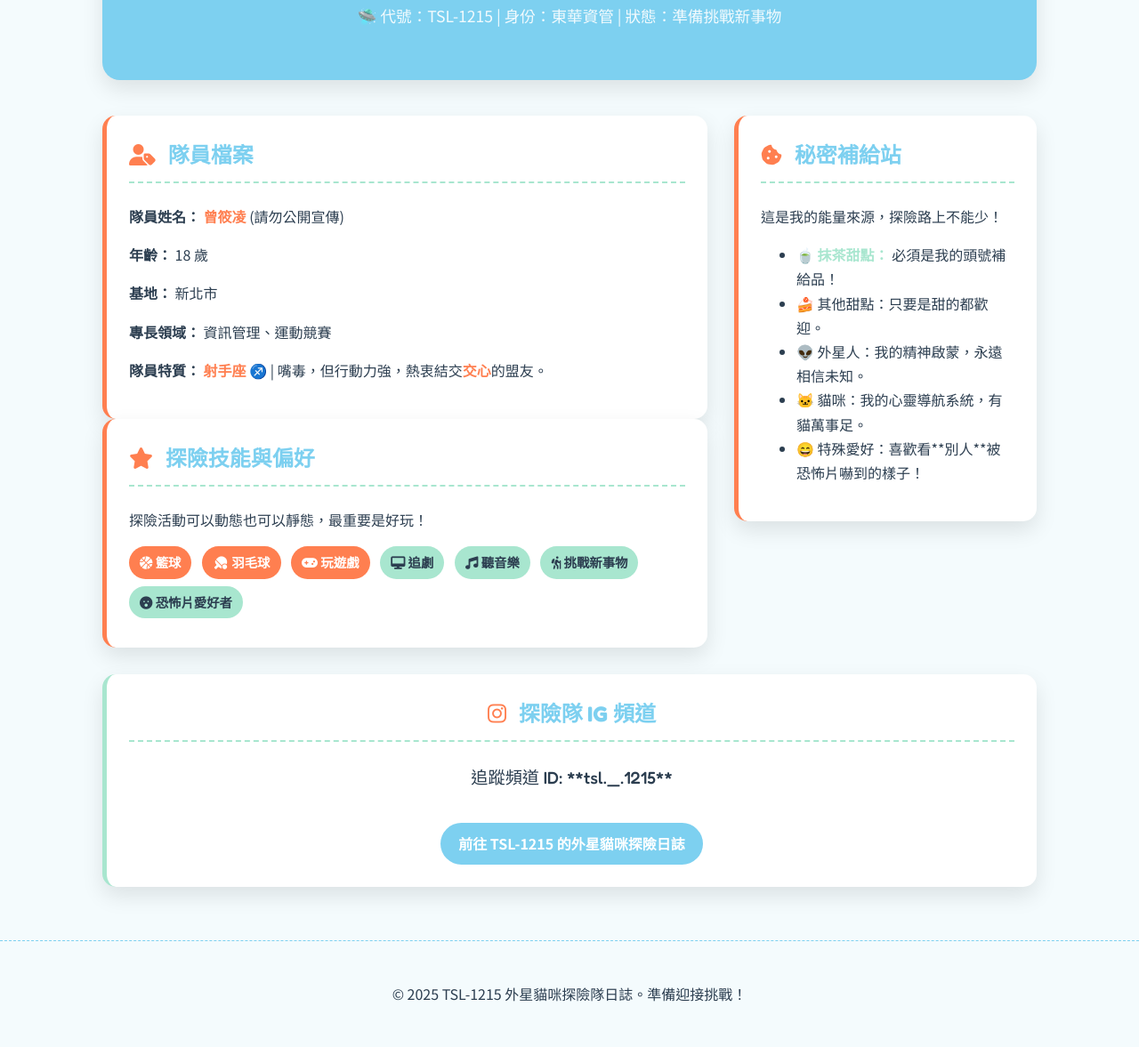
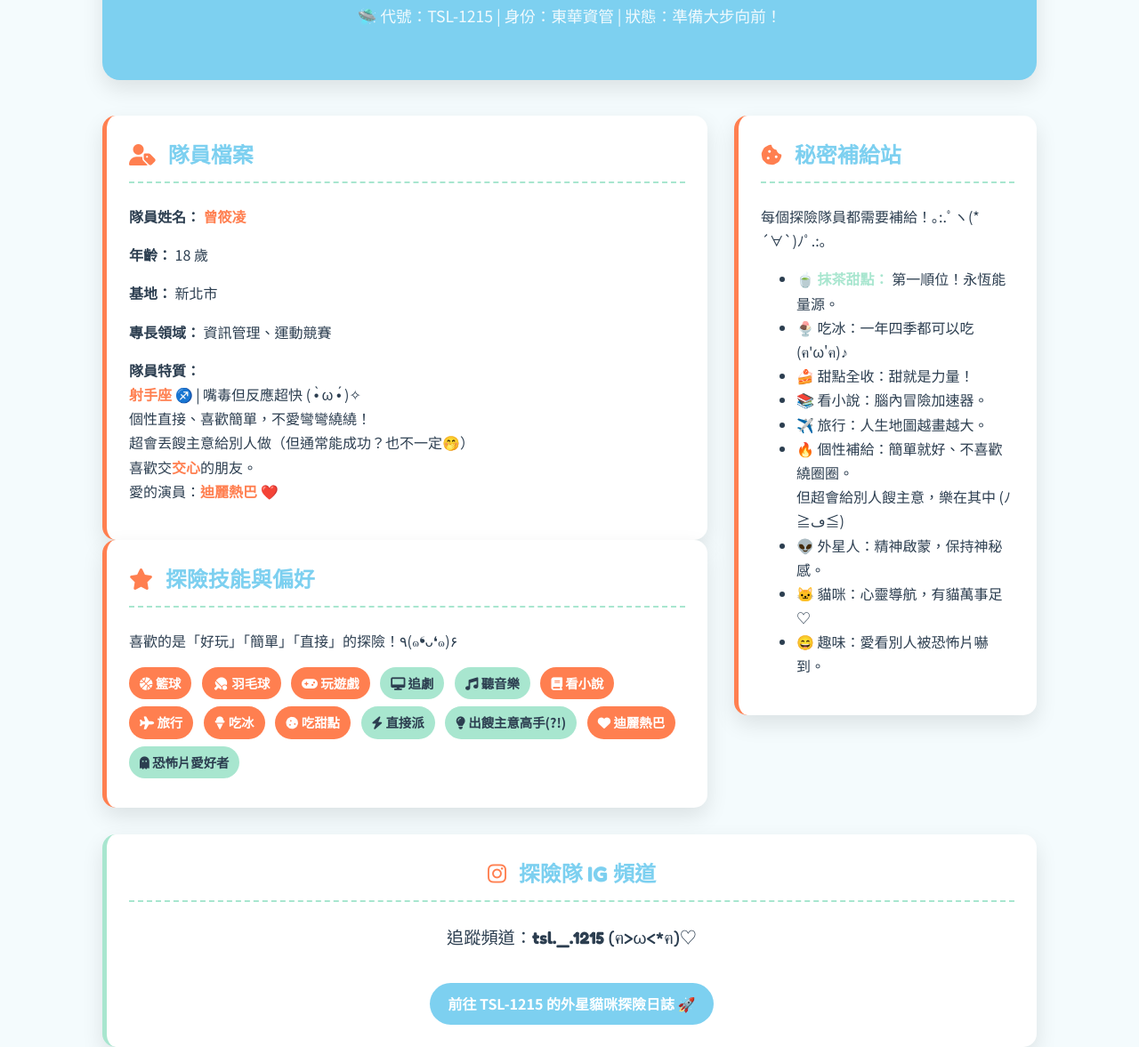
Before and after one commit to liyutseng/liyutseng.github.io, a plain HTML site: page index.html in a window 1280 px wide. Shown: the part 237-1414 px from the top of the page at 89% size. Drawn offline with Linux system fonts and the light colour scheme.

Commit message:
Update index.html

```diff
--- a/index.html
+++ b/index.html
@@ -7,14 +7,12 @@
     <link rel="stylesheet" href="https://cdnjs.cloudflare.com/ajax/libs/font-awesome/6.5.1/css/all.min.css">
     <link href="https://fonts.googleapis.com/css2?family=Fredoka:wght@500;700&family=Noto+Sans+TC:wght@400;700&display=swap" rel="stylesheet">
     <style>
-        /* CSS 樣式開始 */
         :root {
-            /* 主題色：清爽探險藍與暖橘色 */
-            --main-blue: #7DD0F0; /* 淺藍色 */
-            --accent-orange: #FF7F50; /* 暖橘色 (活力) */
+            --main-blue: #7DD0F0;
+            --accent-orange: #FF7F50;
             --text-dark: #2C3E50;
-            --background-light: #F4FBFD; /* 極淺藍背景 */
-            --matcha-green: #A8E6CF; /* 輔助色：抹茶綠 */
+            --background-light: #F4FBFD;
+            --matcha-green: #A8E6CF;
             --box-shadow: 0 10px 25px rgba(0, 0, 0, 0.1);
         }
 
@@ -33,7 +31,6 @@
             padding: 20px;
         }
 
-        /* 頂部標題：不放名字，只放代號 */
         .header {
             background-color: var(--main-blue);
             color: white;
@@ -42,7 +39,6 @@
             border-radius: 20px;
             box-shadow: var(--box-shadow);
             margin-bottom: 40px;
-            position: relative;
         }
 
         .header h1 {
@@ -57,17 +53,15 @@
             opacity: 0.9;
         }
 
-        /* 裝飾圖標 */
         .header i {
             font-size: 2em;
             margin: 0 10px;
             color: var(--accent-orange);
         }
 
-        /* 內容網格 */
         .content-grid {
             display: grid;
-            grid-template-columns: 2fr 1fr; /* 兩欄佈局 */
+            grid-template-columns: 2fr 1fr;
             gap: 30px;
         }
 
@@ -98,7 +92,6 @@
             color: var(--accent-orange);
         }
 
-        /* 徽章樣式 */
         .badge {
             display: inline-block;
             background-color: var(--matcha-green);
@@ -117,15 +110,13 @@
             color: white;
         }
 
-        /* 資訊卡片中的特殊文字 */
         .info-detail {
             font-weight: bold;
             color: var(--accent-orange);
         }
 
-        /* Instagram 卡片 */
         .ig-card {
-            grid-column: 1 / -1; /* 佔滿整行 */
+            grid-column: 1 / -1;
             text-align: center;
             border-left: 5px solid var(--matcha-green);
         }
@@ -154,7 +145,6 @@
                 font-size: 2.5em;
             }
         }
-        /* CSS 樣式結束 */
     </style>
 </head>
 <body>
@@ -165,7 +155,7 @@
             <i class="fas fa-cat"></i>
             <i class="fas fa-basketball-ball"></i>
             <h1>外星貓咪探險隊：任務啟動！</h1>
-            <p>🛸 代號：TSL-1215 | 身份：東華資管 | 狀態：準備挑戰新事物</p>
+            <p>🛸 代號：TSL-1215 | 身份：東華資管 | 狀態：準備大步向前！</p>
         </header>
 
         <div class="content-grid">
@@ -173,24 +163,48 @@
             <main>
                 <div class="card">
                     <h3><i class="fas fa-user-tag"></i> 隊員檔案</h3>
-                    <p><strong>隊員姓名：</strong> <span class="info-detail">曾筱凌</span> (請勿公開宣傳)</p>
+                    <p><strong>隊員姓名：</strong> <span class="info-detail">曾筱凌</span> </p>
                     <p><strong>年齡：</strong> 18 歲</p>
                     <p><strong>基地：</strong> 新北市</p>
                     <p><strong>專長領域：</strong> 資訊管理、運動競賽</p>
-                    <p><strong>隊員特質：</strong> <span class="info-detail">射手座 ♐️</span> | 嘴毒，但行動力強，熱衷結交<span class="info-detail">交心</span>的盟友。</p>
+
+                    <p><strong>隊員特質：</strong><br>
+                        <span class="info-detail">射手座 ♐️</span> | 嘴毒但反應超快 ( •̀ ω •́ )✧<br>
+                        個性直接、喜歡簡單，不愛彎彎繞繞！<br>
+                        超會丟餿主意給別人做（但通常能成功？也不一定🤭）<br>
+                        喜歡交<span class="info-detail">交心</span>的朋友。<br>
+                        愛的演員：<span class="info-detail">迪麗熱巴 ❤️</span>
+                    </p>
                 </div>
 
                 <div class="card">
                     <h3><i class="fas fa-star"></i> 探險技能與偏好</h3>
-                    <p>探險活動可以動態也可以靜態，最重要是好玩！</p>
+                    <p>喜歡的是「好玩」「簡單」「直接」的探險！٩(๑❛ᴗ❛๑)۶</p>
+
                     <div style="margin-top: 15px;">
+                        <!-- 運動 -->
                         <span class="badge active"><i class="fas fa-basketball-ball"></i> 籃球</span>
                         <span class="badge active"><i class="fas fa-table-tennis"></i> 羽毛球</span>
+
+                        <!-- 娛樂 -->
                         <span class="badge active"><i class="fas fa-gamepad"></i> 玩遊戲</span>
                         <span class="badge"><i class="fas fa-desktop"></i> 追劇</span>
                         <span class="badge"><i class="fas fa-music"></i> 聽音樂</span>
-                        <span class="badge"><i class="fas fa-hiking"></i> 挑戰新事物</span>
-                        <span class="badge"><i class="fas fa-surprise"></i> 恐怖片愛好者</span>
+
+                        <!-- 新增喜好 -->
+                        <span class="badge active"><i class="fas fa-book"></i> 看小說</span>
+                        <span class="badge active"><i class="fas fa-plane"></i> 旅行</span>
+                        <span class="badge active"><i class="fas fa-ice-cream"></i> 吃冰</span>
+                        <span class="badge active"><i class="fas fa-cookie"></i> 吃甜點</span>
+
+                        <!-- 個性 -->
+                        <span class="badge"><i class="fas fa-bolt"></i> 直接派</span>
+                        <span class="badge"><i class="fas fa-lightbulb"></i> 出餿主意高手(?!)</span>
+
+                        <!-- 愛豆 -->
+                        <span class="badge active"><i class="fas fa-heart"></i> 迪麗熱巴</span>
+
+                        <span class="badge"><i class="fas fa-ghost"></i> 恐怖片愛好者</span>
                     </div>
                 </div>
             </main>
@@ -198,24 +212,28 @@
             <aside>
                 <div class="card" style="min-height: 250px;">
                     <h3><i class="fas fa-cookie-bite"></i> 秘密補給站</h3>
-                    <p>這是我的能量來源，探險路上不能少！</p>
+                    <p>每個探險隊員都需要補給！｡:.ﾟヽ(*´∀`)ﾉﾟ.:｡</p>
                     <ul>
-                        <li><span style="color: var(--matcha-green); font-weight: bold;">🍵 抹茶甜點：</span> 必須是我的頭號補給品！</li>
-                        <li>🍰 其他甜點：只要是甜的都歡迎。</li>
-                        <li>👽 外星人：我的精神啟蒙，永遠相信未知。</li>
-                        <li>🐱 貓咪：我的心靈導航系統，有貓萬事足。</li>
-                        <li>😄 特殊愛好：喜歡看**別人**被恐怖片嚇到的樣子！</li>
+                        <li><span style="color: var(--matcha-green); font-weight: bold;">🍵 抹茶甜點：</span> 第一順位！永恆能量源。</li>
+                        <li>🍨 吃冰：一年四季都可以吃 (ฅ'ω'ฅ)♪</li>
+                        <li>🍰 甜點全收：甜就是力量！</li>
+                        <li>📚 看小說：腦內冒險加速器。</li>
+                        <li>✈️ 旅行：人生地圖越畫越大。</li>
+                        <li>🔥 個性補給：簡單就好、不喜歡繞圈圈。<br>但超會給別人餿主意，樂在其中 (ﾉ≧ڡ≦)</li>
+                        <li>👽 外星人：精神啟蒙，保持神秘感。</li>
+                        <li>🐱 貓咪：心靈導航，有貓萬事足♡</li>
+                        <li>😄 趣味：愛看別人被恐怖片嚇到。</li>
                     </ul>
                 </div>
             </aside>
 
             <div class="card ig-card">
                 <h3><i class="fab fa-instagram"></i> 探險隊 IG 頻道</h3>
-                <p style="font-family: 'Fredoka', sans-serif; font-size: 1.2em;">追蹤頻道 ID: **tsl._.1215**</p>
-                <div class="instagram-embed">
-                    </div>
+                <p style="font-family: 'Fredoka', sans-serif; font-size: 1.2em;">
+                    追蹤頻道：<strong>tsl._.1215</strong> (ฅ>ω<*ฅ)♡
+                </p>
                 <a class="ig-link" href="https://www.instagram.com/tsl._.1215/" target="_blank">
-                    前往 TSL-1215 的外星貓咪探險日誌
+                    前往 TSL-1215 的外星貓咪探險日誌 🚀
                 </a>
             </div>
 
@@ -224,7 +242,7 @@
     </div>
 
     <footer style="text-align: center; padding: 30px; margin-top: 40px; color: var(--text-dark); border-top: 1px dashed var(--main-blue);">
-        <p>© 2025 TSL-1215 外星貓咪探險隊日誌。準備迎接挑戰！</p>
+        <p>© 2025 TSL-1215 外星貓咪探險隊日誌。準備迎接下一個挑戰！☆</p>
     </footer>
 
 </body>
```
